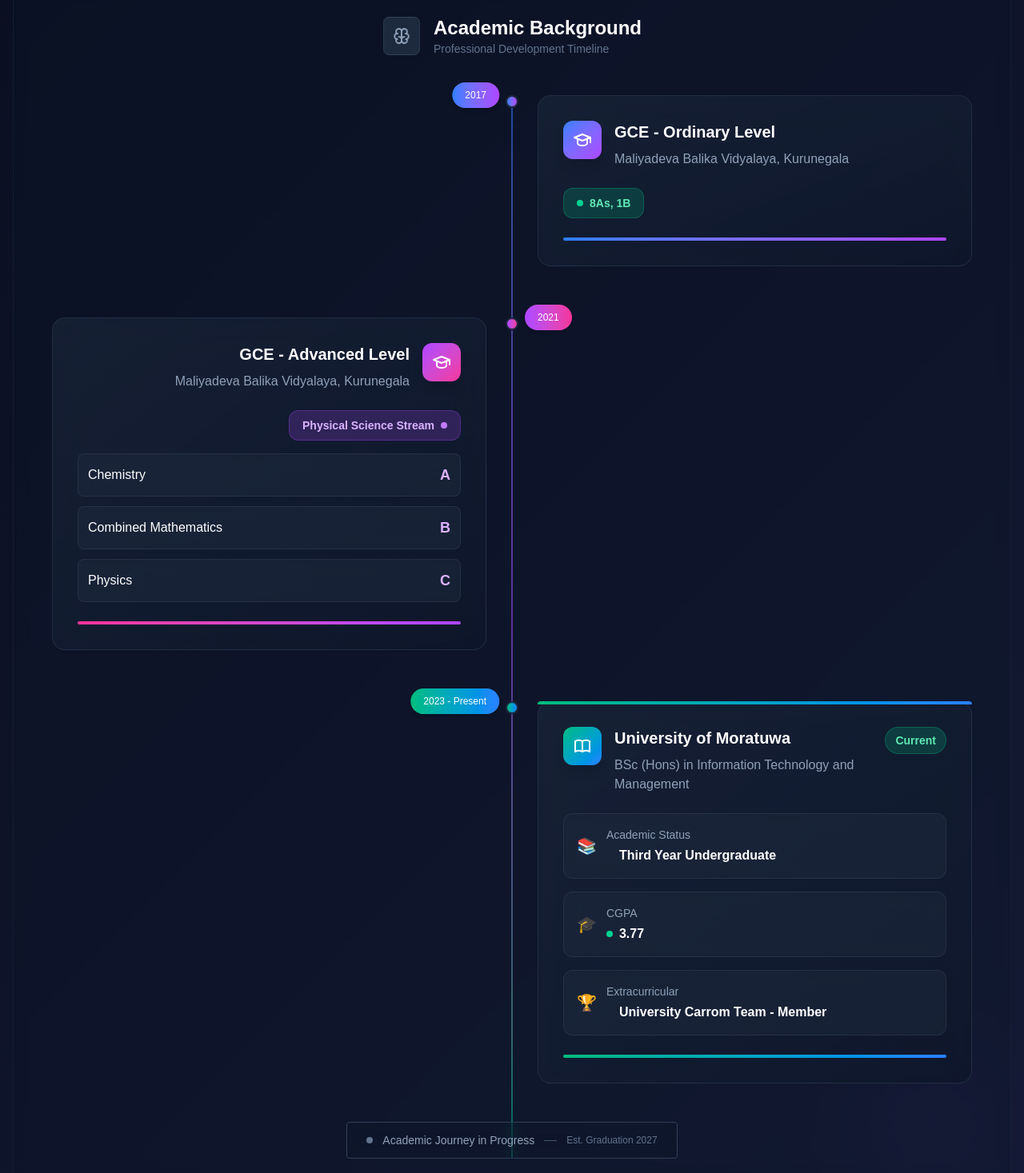
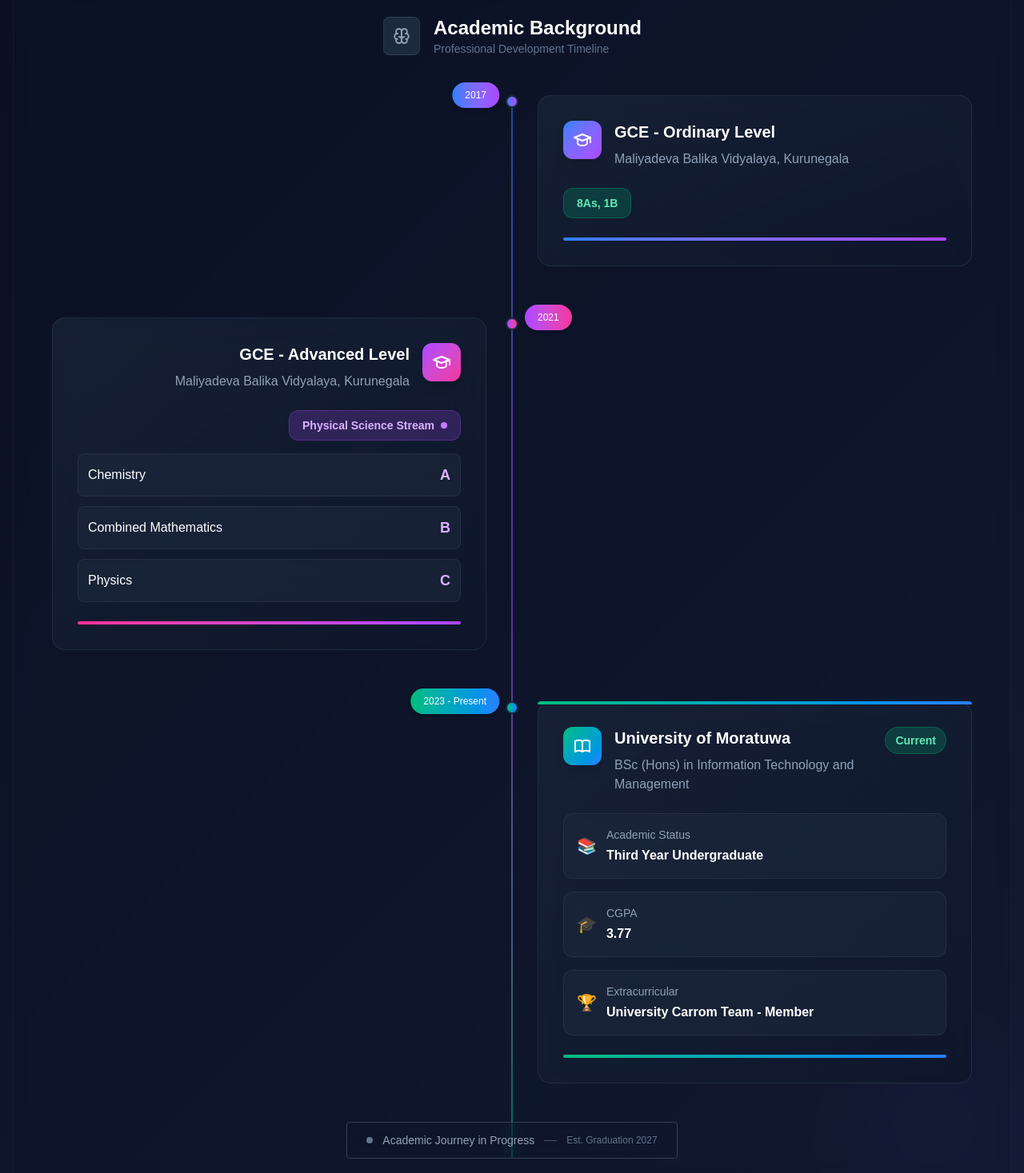
Before and after one commit to Navoda-Rajapakshe01/my_portfolio, a Next.js app: page / in a window 1280 px wide. Shown: the part 1266-2733 px from the top of the page at 80% size. Built offline with nearby package versions, Linux system fonts and the light colour scheme.

Commit message:
minor ui fixes

```diff
--- a/src/components/AboutSection.tsx
+++ b/src/components/AboutSection.tsx
@@ -244,7 +244,6 @@
                               className="inline-flex items-center gap-2 px-4 py-2 bg-emerald-500/20 border border-emerald-500/30 rounded-xl"
                               whileHover={{ scale: 1.05 }}
                             >
-                              <div className="w-2 h-2 bg-emerald-400 rounded-full"></div>
                               <span className="text-emerald-300 font-semibold text-sm">8As, 1B</span>
                             </motion.div>
                           </div>
@@ -490,7 +489,6 @@
                                   <div className="flex-1">
                                     <div className="text-slate-400 text-xs md:text-sm font-medium mb-1">{item.label}</div>
                                     <div className="flex items-center gap-2">
-                                      <div className={`w-2 h-2 bg-${item.color}-400 rounded-full`}></div>
                                       <span className="text-white font-semibold text-sm md:text-base">{item.value}</span>
                                     </div>
                                   </div>
```
